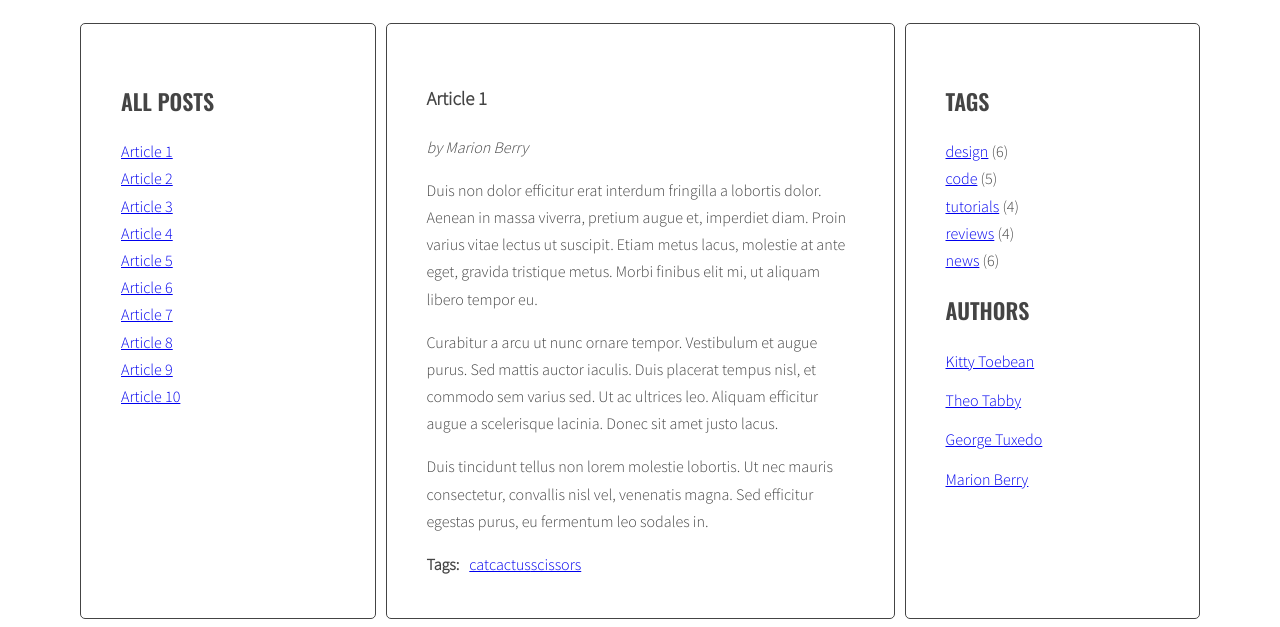
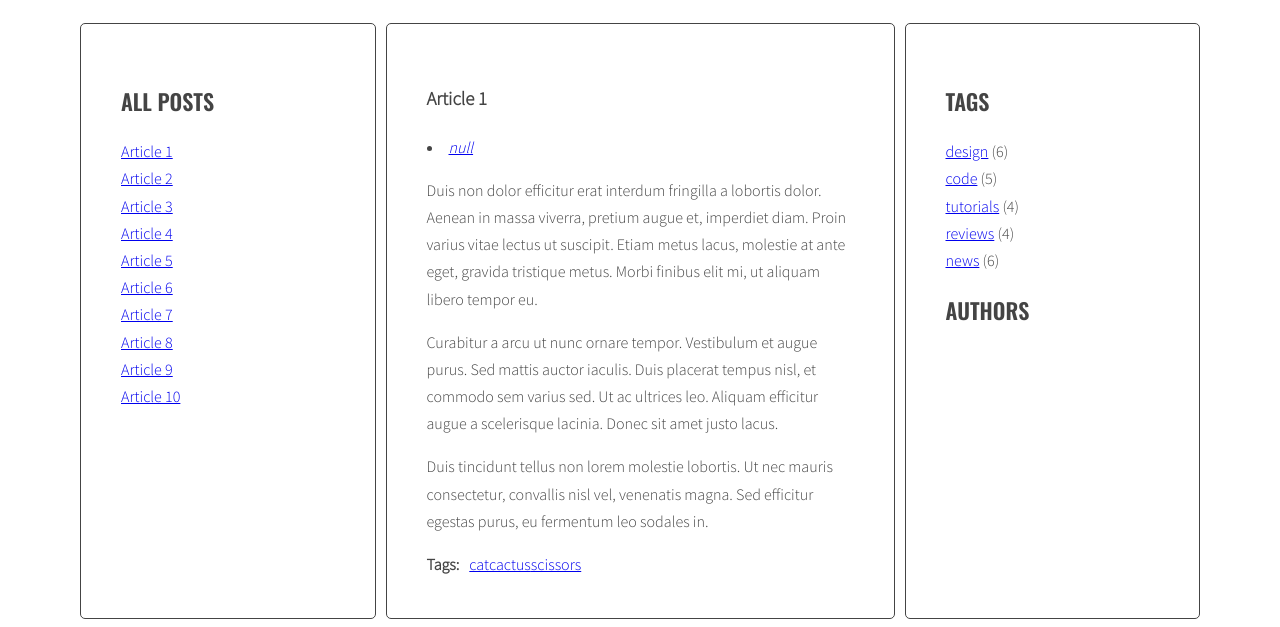
Before and after one commit to niedzielskiauto/javascript-blog, a website: page index.html in a window 1280 px wide. Shown: the part 220-847 px from the top of the page. Drawn offline with nearby package versions, Linux system fonts and the light colour scheme.

Commit message:
Finished generateAuthors

```diff
--- a/index.html
+++ b/index.html
@@ -53,7 +53,7 @@
                       </ul>
                     </div>
                   </article>
-                  <article class="post" id="article-3" data-tags="cat cactus names">
+                  <article class="post" id="article-3" data-tags="cat cactus scissors">
                     <h3 class="post-title">Article 3</h3>
                     <p class="post-author">by George Tuxedo</p>
                     <div class="post-content">
@@ -200,26 +200,7 @@
                   </ul>
                   <h2 class="section-title">Authors</h2>
                   <ul class="list authors">
-                    <li>
-                      <a href="#">
-                        <span class="author-name">Kitty Toebean</span>
-                      </a>
-                    </li>
-                    <li>
-                      <a href="#">
-                        <span class="author-name">Theo Tabby</span>
-                      </a>
-                    </li>
-                    <li>
-                      <a href="#">
-                        <span class="author-name">George Tuxedo</span>
-                      </a>
-                    </li>
-                    <li>
-                      <a href="#">
-                        <span class="author-name">Marion Berry</span>
-                      </a>
-                    </li>
+
                   </ul>
                 </aside>
               </main>
--- a/js/script.js
+++ b/js/script.js
@@ -39,7 +39,8 @@ const titleClickHandler = function (event) {
 const optArticleSelector ='.post',
   optTitleSelector = '.post-title',
   optTitleListSelector = '.titles',
-  optArticleTagsSelector = '.post-tags .list';
+  optArticleTagsSelector = '.post-tags .list',
+  optArticleAuthorSelector = '.post-author';
 
   function generateTitleLinks(customSelector = '') {
 
@@ -143,38 +144,93 @@ function tagClickHandler(event){
     /* [ Done ] remove class active */
     tagLink.classList.remove('active');
 
-
   /* [ Done ] END LOOP: for each active tag link */
   }
 
-  /* find all tag links with "href" attribute equal to the "href" constant */
+  /* [ Done ] find all tag links with "href" attribute equal to the "href" constant */
   const selectedLinks = document.querySelectorAll('a[href="' + href + '"]');
 
-  /* START LOOP: for each found tag link */
+  /* [ Done ] START LOOP: for each found tag link */
   for (let selectedLink of selectedLinks) {
 
-    /* add class active */
+    /* [ Done ] add class active */
     selectedLink.classList.add('active');
 
-  /* END LOOP: for each found tag link */
+  /* [ Done ] END LOOP: for each found tag link */
   }
 
-  /* execute function "generateTitleLinks" with article selector as argument */
+  /* [ Done ] execute function "generateTitleLinks" with article selector as argument */
   generateTitleLinks('[data-tags~="' + tag + '"]');
 
 }
 
-function addClickListenersToTags(){
+function addClickListenersToTags() {
+/* [ Done ] Take all links */
+  const allLinksToTags = document.querySelectorAll('a[href^="#tag-"]');
 
-  const allLinksToTags = document.querySelectorAll('a[href^="#tag-"]');
-  console.log(allLinksToTags);
-
+/* [ Done ] Start Loop */
   for(let link of allLinksToTags){
 
     link.addEventListener('click', tagClickHandler);
+/* [ Done ] End lopp */
+  }
+}
+
+addClickListenersToTags();
+
+
+
+
+
+
+function generateAuthors(){
+
+  let allAuthors = {};
+
+  const articles = document.querySelectorAll(optArticleSelector);
+
+  for(let article of articles){
+
+    const titleList = article.querySelector(optArticleAuthorSelector);
+
+    let html = '';
+
+    const authorTags = article.getAttribute('data-author');
+
+    const authorLinkHTML = '<li><a href="#author-' + authorTags + '"><span>' + authorTags + '</span></a></li>';
+
+    html = html + authorLinkHTML;
+
+    if(!allAuthors.hasOwnProperty[authorTags]){
+
+      allAuthors[authorTags] = 1;
+
+    } else {
+
+      allAuthors[authorTags]++;
+    }
+
+    titleList.innerHTML = html;
+  }
+
+  const authorsList = document.querySelector(optAuthorsListSelector);
+
+  const authorParams = calculateAuthorParams(allAuthors);
+  console.log('authorParams', authorParams);
+
+  let allAuthorsHTML = '';
+
+  for(let author in allAuthors){
+
+    const authorLinkHTML = '<li><a href="#author-' + author + '">' + author + ' (' + allAuthors[author] +') ' + '</a></li> ';
+
+    allAuthorsHTML += authorLinkHTML;
+    console.log('authorLinkHTML:', authorLinkHTML);
 
   }
 
+  authorsList.innerHTML = allAuthorsHTML;
+
 }
 
-addClickListenersToTags();
+generateAuthors();
```
